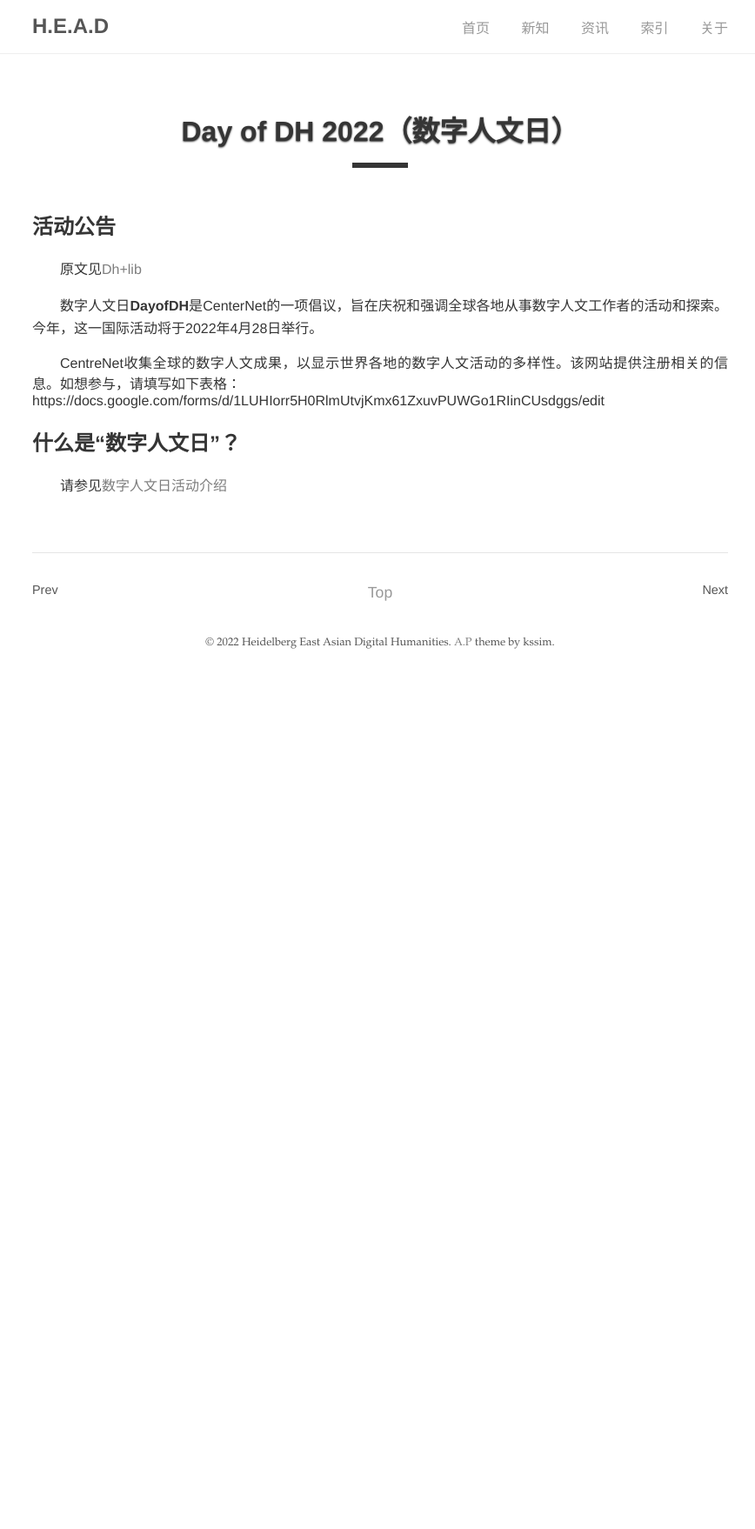
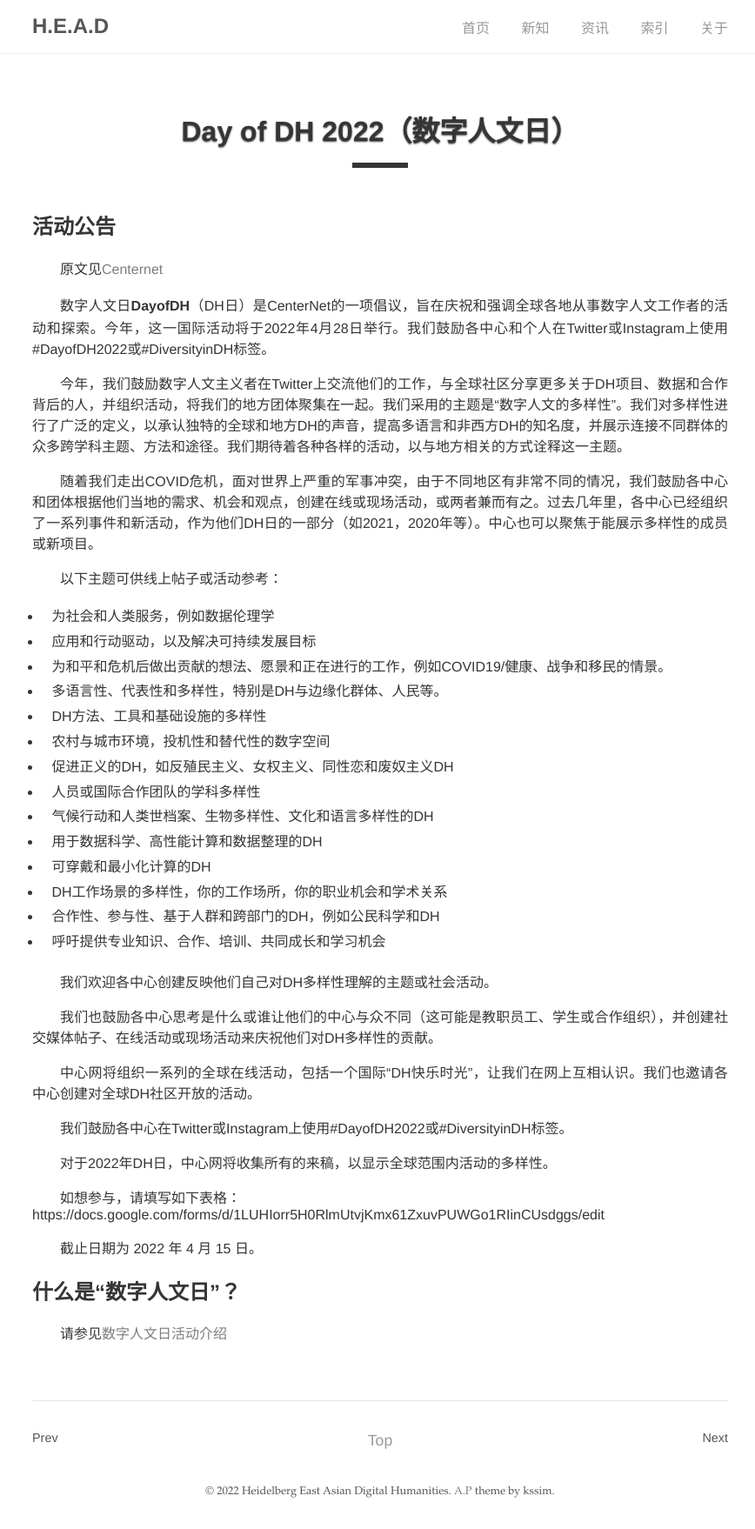
Before and after one commit to DHHD2022/DHHD2022.GitHub.io, a Jekyll site: the page built from dh_news/_posts/2022-04-01-活动：DayofDH2022.md, in a window 1280 px wide. Shown: the whole page at 87% size, without its empty margins (203-1071 px from the left). Built offline with Jekyll 4.4.1, drawn with Linux system fonts in a browser that asks for light colours; before the commit the page ends 900 px from its top, so only the background shows below that.

Commit message:
Update 2022-04-01-活动：DayofDH2022.md

```diff
--- a/dh_news/_posts/2022-04-01-活动：DayofDH2022.md
+++ b/dh_news/_posts/2022-04-01-活动：DayofDH2022.md
@@ -8,12 +8,45 @@ categories: dh_news
 ---
 ## 活动公告
 
-原文见[Dh+lib](https://dhandlib.org/2022/03/24/event-day-of-dh-2022-centernet/)
+原文见[Centernet](https://dhcenternet.org/initiatives/day-of-dh/2022)
 
-数字人文日**DayofDH**是CenterNet的一项倡议，旨在庆祝和强调全球各地从事数字人文工作者的活动和探索。今年，这一国际活动将于2022年4月28日举行。
+数字人文日**DayofDH**（DH日）是CenterNet的一项倡议，旨在庆祝和强调全球各地从事数字人文工作者的活动和探索。今年，这一国际活动将于2022年4月28日举行。我们鼓励各中心和个人在Twitter或Instagram上使用#DayofDH2022或#DiversityinDH标签。
 
-CentreNet收集全球的数字人文成果，以显示世界各地的数字人文活动的多样性。该网站提供注册相关的信息。如想参与，请填写如下表格：
+今年，我们鼓励数字人文主义者在Twitter上交流他们的工作，与全球社区分享更多关于DH项目、数据和合作背后的人，并组织活动，将我们的地方团体聚集在一起。我们采用的主题是“数字人文的多样性”。我们对多样性进行了广泛的定义，以承认独特的全球和地方DH的声音，提高多语言和非西方DH的知名度，并展示连接不同群体的众多跨学科主题、方法和途径。我们期待着各种各样的活动，以与地方相关的方式诠释这一主题。
+
+随着我们走出COVID危机，面对世界上严重的军事冲突，由于不同地区有非常不同的情况，我们鼓励各中心和团体根据他们当地的需求、机会和观点，创建在线或现场活动，或两者兼而有之。过去几年里，各中心已经组织了一系列事件和新活动，作为他们DH日的一部分（如2021，2020年等）。中心也可以聚焦于能展示多样性的成员或新项目。
+
+以下主题可供线上帖子或活动参考：
+
+* 为社会和人类服务，例如数据伦理学
+* 应用和行动驱动，以及解决可持续发展目标
+* 为和平和危机后做出贡献的想法、愿景和正在进行的工作，例如COVID19/健康、战争和移民的情景。
+* 多语言性、代表性和多样性，特别是DH与边缘化群体、人民等。
+* DH方法、工具和基础设施的多样性
+* 农村与城市环境，投机性和替代性的数字空间
+* 促进正义的DH，如反殖民主义、女权主义、同性恋和废奴主义DH
+* 人员或国际合作团队的学科多样性
+* 气候行动和人类世档案、生物多样性、文化和语言多样性的DH
+* 用于数据科学、高性能计算和数据整理的DH
+* 可穿戴和最小化计算的DH
+* DH工作场景的多样性，你的工作场所，你的职业机会和学术关系
+* 合作性、参与性、基于人群和跨部门的DH，例如公民科学和DH
+* 呼吁提供专业知识、合作、培训、共同成长和学习机会
+
+我们欢迎各中心创建反映他们自己对DH多样性理解的主题或社会活动。
+
+我们也鼓励各中心思考是什么或谁让他们的中心与众不同（这可能是教职员工、学生或合作组织），并创建社交媒体帖子、在线活动或现场活动来庆祝他们对DH多样性的贡献。
+
+中心网将组织一系列的全球在线活动，包括一个国际“DH快乐时光”，让我们在网上互相认识。我们也邀请各中心创建对全球DH社区开放的活动。
+
+我们鼓励各中心在Twitter或Instagram上使用#DayofDH2022或#DiversityinDH标签。
+
+对于2022年DH日，中心网将收集所有的来稿，以显示全球范围内活动的多样性。
+
+如想参与，请填写如下表格：
 https://docs.google.com/forms/d/1LUHIorr5H0RlmUtvjKmx61ZxuvPUWGo1RIinCUsdggs/edit
+
+截止日期为 2022 年 4 月 15 日。
 
 ## 什么是“数字人文日”？
 请参见[数字人文日活动介绍](https://dhhd2022.github.io/2022-04-01/DayofDH%E6%B4%BB%E5%8A%A8)
```
